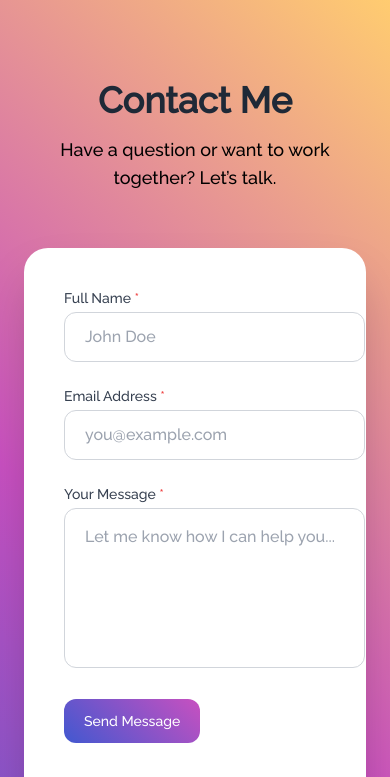
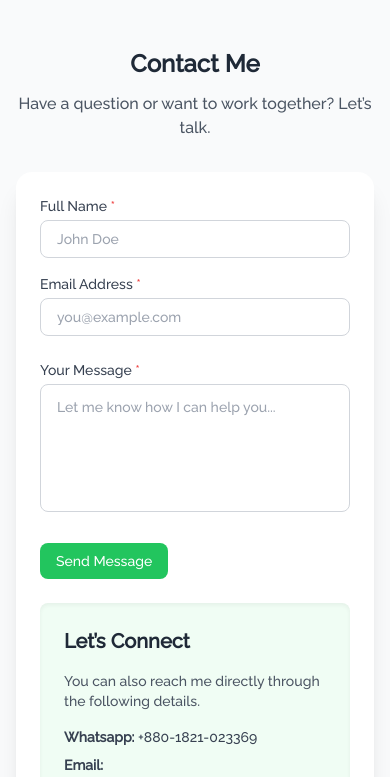
Before and after one commit to Mostakim69/My-Portfolio-Website, a React (Vite) app: page /contact in a window 390 px wide. Shown: the top 777 px of the page. Built offline with nearby package versions, Linux system fonts and the light colour scheme.

Commit message:
portfolio update

```diff
--- a/src/components/Header.jsx
+++ b/src/components/Header.jsx
@@ -55,7 +55,7 @@
 
   const resumeButton = (
     <button
-      onClick={() => window.open()}
+      onClick={() => window.open(`https://drive.google.com/file/d/111P_0_llDin7ikQ_GIpW2A1KYCZu7hxQ/view`)}
       className="button-UI w-[120px] rounded-lg px-4 py-1.5 font-bold tracking-wider text-gray-900 shadow-xl hover:text-white"
     >
       Resume
--- a/src/data/UserData.jsx
+++ b/src/data/UserData.jsx
@@ -17,7 +17,7 @@
     },
     {
       socialMediaName: "linkedin",
-      url: "https://www.linkedin.com/",
+      url: "https://www.linkedin.com/mostakimhosen",
       icon: "FaLinkedinIn",
     },
     {
--- a/src/pages/Contact.jsx
+++ b/src/pages/Contact.jsx
@@ -56,17 +56,21 @@
   };
 
   return (
-    <section className="min-h-screen px-6 py-20">
-      <div className="max-w-6xl mx-auto">
-        <div className="text-center mb-14">
-          <h2 className="text-4xl font-bold text-gray-800 mb-4">Contact Me</h2>
-          <p className=" text-lg">Have a question or want to work together? Let’s talk.</p>
+    <section className="min-h-screen px-4 sm:px-6 lg:px-8 py-12 sm:py-16 lg:py-20 bg-gray-50">
+      <div className="max-w-7xl mx-auto">
+        <div className="text-center mb-8 sm:mb-12 lg:mb-14">
+          <h2 className="text-2xl sm:text-3xl lg:text-4xl font-bold text-gray-800 mb-3 sm:mb-4">
+            Contact Me
+          </h2>
+          <p className="text-base sm:text-lg text-gray-600">
+            Have a question or want to work together? Let’s talk.
+          </p>
         </div>
 
-        <div className="bg-white shadow-2xl rounded-3xl p-10 grid lg:grid-cols-3 gap-10">
+        <div className="bg-white shadow-xl rounded-2xl sm:rounded-3xl p-6 sm:p-8 lg:p-10 grid lg:grid-cols-3 gap-6 sm:gap-8 lg:gap-10">
           {/* Contact Form */}
           <form onSubmit={handleSubmit} className="lg:col-span-2 space-y-6">
-            <div className="grid md:grid-cols-2 gap-6">
+            <div className="grid grid-cols-1 sm:grid-cols-2 gap-4 sm:gap-6">
               <div>
                 <label htmlFor="name" className="text-sm font-medium text-gray-700 mb-1 block">
                   Full Name <span className="text-red-500">*</span>
@@ -78,7 +82,7 @@
                   value={formData.name}
                   onChange={handleChange}
                   placeholder="John Doe"
-                  className="w-full border border-gray-300 px-5 py-3 rounded-xl focus:outline-none focus:ring-2 focus:ring-green-500 placeholder-gray-400 text-gray-800"
+                  className="w-full border border-gray-300 px-4 py-2 sm:px-5 sm:py-3 rounded-lg sm:rounded-xl focus:outline-none focus:ring-2 focus:ring-green-500 placeholder-gray-400 text-gray-800 text-sm sm:text-base"
                   required
                 />
               </div>
@@ -93,7 +97,7 @@
                   value={formData.email}
                   onChange={handleChange}
                   placeholder="you@example.com"
-                  className="w-full border border-gray-300 px-5 py-3 rounded-xl focus:outline-none focus:ring-2 focus:ring-green-500 placeholder-gray-400 text-gray-800"
+                  className="w-full border border-gray-300 px-4 py-2 sm:px-5 sm:py-3 rounded-lg sm:rounded-xl focus:outline-none focus:ring-2 focus:ring-green-500 placeholder-gray-400 text-gray-800 text-sm sm:text-base"
                   required
                 />
               </div>
@@ -109,7 +113,7 @@
                 value={formData.request}
                 onChange={handleChange}
                 placeholder="Let me know how I can help you..."
-                className="w-full border border-gray-300 px-5 py-4 rounded-xl focus:outline-none focus:ring-2 focus:ring-green-500 h-40 resize-none placeholder-gray-400 text-gray-800"
+                className="w-full border border-gray-300 px-4 py-3 sm:px-5 sm:py-4 rounded-lg sm:rounded-xl focus:outline-none focus:ring-2 focus:ring-green-500 h-32 sm:h-40 resize-none placeholder-gray-400 text-gray-800 text-sm sm:text-base"
                 required
               ></textarea>
             </div>
@@ -117,7 +121,7 @@
             <div>
               <button
                 type="submit"
-                className="inline-block button-UI transition-all text-white text-sm font-medium py-3 px-5 rounded-xl focus:outline-none focus:ring-4"
+                className="inline-block bg-green-500 hover:bg-green-600 text-white text-sm sm:text-base font-medium py-2 px-4 sm:py-3 sm:px-6 rounded-lg sm:rounded-xl focus:outline-none focus:ring-4 focus:ring-green-200 transition-all"
               >
                 Send Message
               </button>
@@ -125,12 +129,12 @@
           </form>
 
           {/* Contact Info */}
-          <div className="bg-green-50 rounded-2xl p-6 lg:p-8 space-y-6 flex flex-col justify-center shadow-inner">
-            <h3 className="text-2xl font-semibold text-gray-800">Let’s Connect</h3>
-            <p className="text-gray-600">
+          <div className="bg-green-50 rounded-lg sm:rounded-2xl p-6 sm:p-8 space-y-4 sm:space-y-6 flex flex-col justify-center shadow-inner">
+            <h3 className="text-xl sm:text-2xl font-semibold text-gray-800">Let’s Connect</h3>
+            <p className="text-gray-600 text-sm sm:text-base">
               You can also reach me directly through the following details.
             </p>
-            <div className="text-gray-700 space-y-3">
+            <div className="text-gray-700 space-y-2 sm:space-y-3 text-sm sm:text-base">
               <p><span className="font-semibold">Whatsapp:</span> +880-1821-023369</p>
               <p><span className="font-semibold">Email:</span> mdmostakimhosen35@gmail.com</p>
             </div>
```
